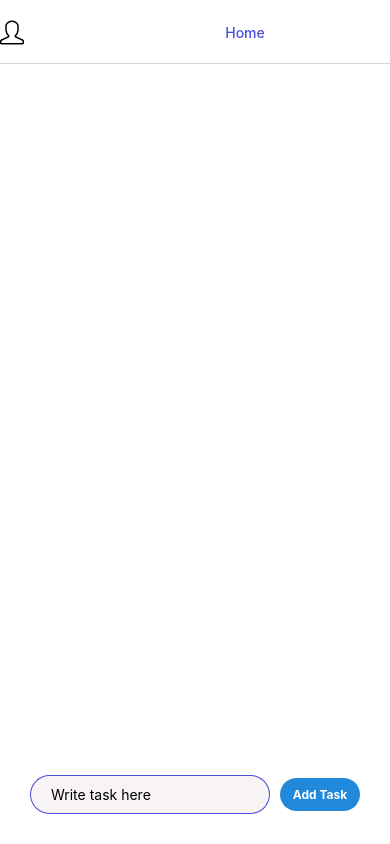
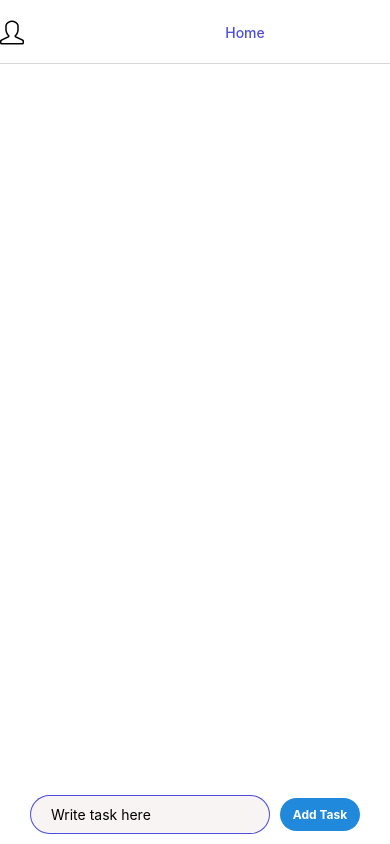
Before and after one commit to AsadBaig039/Todo-App-React-Native, a React Native app: screen /Home in a window 390 px wide. Built offline with nearby package versions, Linux system fonts and the light colour scheme.

Commit message:
Keyboard hiding textinput solved

```diff
--- a/src/screens/HomeScreen.tsx
+++ b/src/screens/HomeScreen.tsx
@@ -9,6 +9,7 @@ import {
   ScrollView,
   KeyboardAvoidingView,
   Platform,
+  Keyboard,
 } from 'react-native';
 import {Colors} from '../res/constants/Colors';
 import {
@@ -37,6 +38,8 @@ interface Props {
 
 const HomeScreen = (props: Props) => {
   const navigation = useNavigation();
+  const [keyboardStatus, setKeyboardStatus] = useState(undefined);
+  console.log('keyboard status', keyboardStatus);
   const [showUpdate, setShowUpdate] = useState(false);
   const [toUpdate, setToUpdate] = useState();
 
@@ -48,6 +51,24 @@ const HomeScreen = (props: Props) => {
   const [user, setUser] = useState();
   console.log('user Data State', userData);
   console.log('logged in user', user);
+
+  useEffect(() => {
+    const showSubscription = Keyboard.addListener('keyboardDidShow', () => {
+      setKeyboardStatus('on');
+    });
+    const hideSubscription = Keyboard.addListener('keyboardDidHide', () => {
+      setKeyboardStatus('off');
+    });
+
+    return () => {
+      showSubscription.remove();
+      hideSubscription.remove();
+    };
+  }, []);
+
+  const keyBoardCaseStyle = {
+    bottom: keyboardStatus === 'on' && Platform.OS === 'ios' ? 90 : 0,
+  };
 
   useEffect(() => {
     const storage = async () => {
@@ -174,7 +195,7 @@ const HomeScreen = (props: Props) => {
       style={styles.container}
     >
       <SafeAreaView style={styles.container}>
-        <ScrollView>
+        <ScrollView style={{paddingHorizontal: 20}}>
           {userTasks?.map((e, index) => {
             return (
               <View style={styles.listItemCard} key={index}>
@@ -224,7 +245,7 @@ const HomeScreen = (props: Props) => {
           })}
         </ScrollView>
 
-        <View style={styles.textInputContainer}>
+        <View style={[styles.textInputContainer, keyBoardCaseStyle]}>
           <TextInput
             placeholder="Write task here"
             onChangeText={(text) => setDescription(text)}
@@ -256,11 +277,11 @@ const styles = StyleSheet.create({
   container: {
     flex: 1,
     backgroundColor: Colors.white,
-    paddingHorizontal: 20,
+    paddingVertical: 10,
   },
   textInput: {
     width: '80%',
-    paddingVertical: 10,
+    paddingVertical: Platform.OS === 'android' ? 5 : 10,
     backgroundColor: Colors.light,
     borderRadius: 20,
     paddingHorizontal: 20,
@@ -268,15 +289,13 @@ const styles = StyleSheet.create({
     borderColor: Colors.primary,
   },
   textInputContainer: {
-    paddingTop: 20,
+    paddingTop: 5,
+    paddingHorizontal: 30,
     width: '100%',
     backgroundColor: Colors.white,
     borderRadius: 20,
-    position: 'absolute',
-    bottom: Platform.OS === 'ios' ? 30 : 30,
     alignSelf: 'center',
     flexDirection: 'row',
-    paddingHorizontal: 10,
   },
   addTaskButton: {
     width: 80,
--- a/src/screens/SignUpScreen.tsx
+++ b/src/screens/SignUpScreen.tsx
@@ -53,15 +53,13 @@ const SignUpScreen = (props: Props) => {
     getUsers();
   }, []);
 
-  const storeNewUser = async () => {
-    await storeUsers('users', users);
-    console.log('users stored in async');
+  const _updateUsers = async (data) => {
+    try {
+      await AsyncStorage.setItem('users', JSON.stringify(data));
+    } catch (error) {
+      console.log(error);
+    }
   };
-
-  useEffect(() => {
-    storeNewUser();
-  }, [users]);
-
   const register = async (values: registerData) => {
     console.log('register account');
     const user = {
@@ -70,11 +68,13 @@ const SignUpScreen = (props: Props) => {
       password: values.password,
       age: values.age,
       token: 'qwertasdfgzxcvb',
+      userId: Math.floor(Math.random() * 100),
     };
 
     const updateUsers = [...users, user];
     setUsers(updateUsers);
-    // storeNewUser(updateUsers);
+    // _updateUsers(updateUsers);
+    // navigation.navigate('Login');
     // const response = await doPost('/user/register', user);
     // console.log(response);
   };
```
